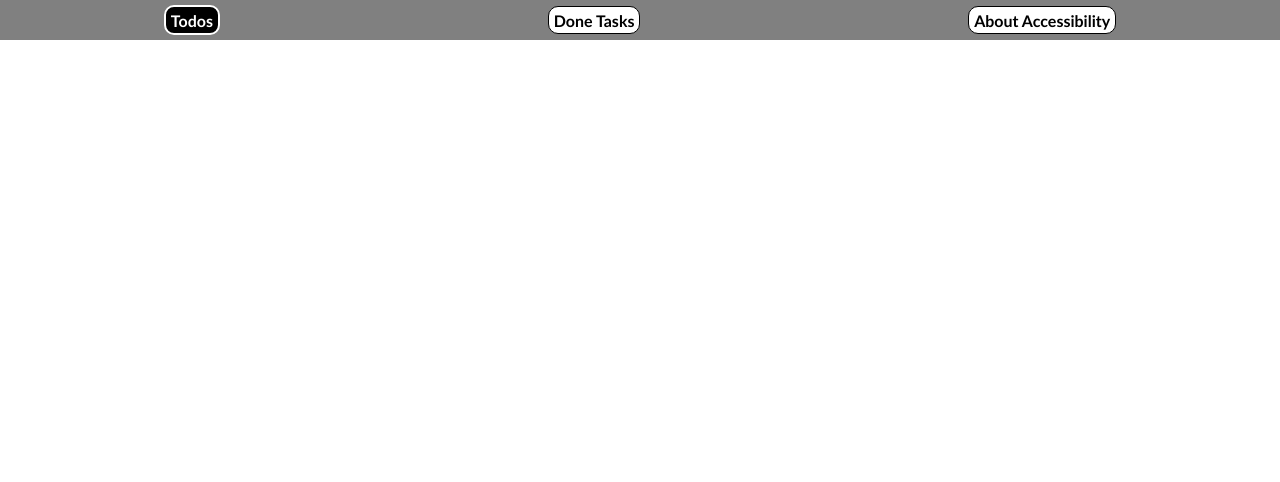
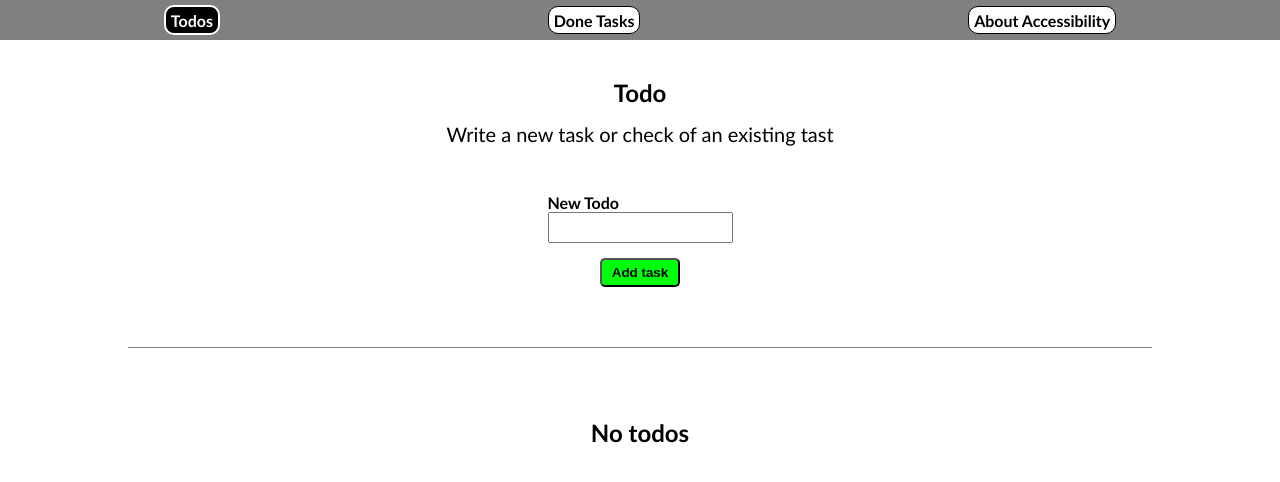
Before and after one commit to lusweek/Todo-Accessibility-app, a React (Create React App) app: page / in a window 1280 px wide. Shown: the top 482 px of the page. Built offline with nearby package versions, Linux system fonts and the light colour scheme.

Commit message:
final toushes

```diff
--- a/src/App.css
+++ b/src/App.css
@@ -41,7 +41,7 @@ a:focus{
 }
 
 button:focus{
-  background-color: yellow !important;
+  background-color: yellow;
 }
 
 .margin-top{
--- a/src/App.js
+++ b/src/App.js
@@ -5,7 +5,6 @@ import DoneTasks from './Pages/DoneTasks';
 import About from './Pages/About';
 import { useEffect, useState } from 'react';
 import MessageSent from './Components/MessageSent';
-import { useSearchParams } from "react-router-dom";
 
 function App() {
 
@@ -85,11 +84,6 @@ function App() {
   }, [])
 
 
-
-  // console.log(url);
-
-
-
   return (
     <>
       <MessageSent />
@@ -100,7 +94,8 @@ function App() {
       </nav>
 
       <Routes>
-        <Route path='/home' element={<Todo />} />
+        <Route path="/" element={<Todo />}> </Route>
+        <Route path="/home" element={<Todo />}> </Route>
         <Route path='/done' element={<DoneTasks />} />
         <Route path='/about' element={<About setFormInfo={setFormInfo} />} />
       </Routes>
```
